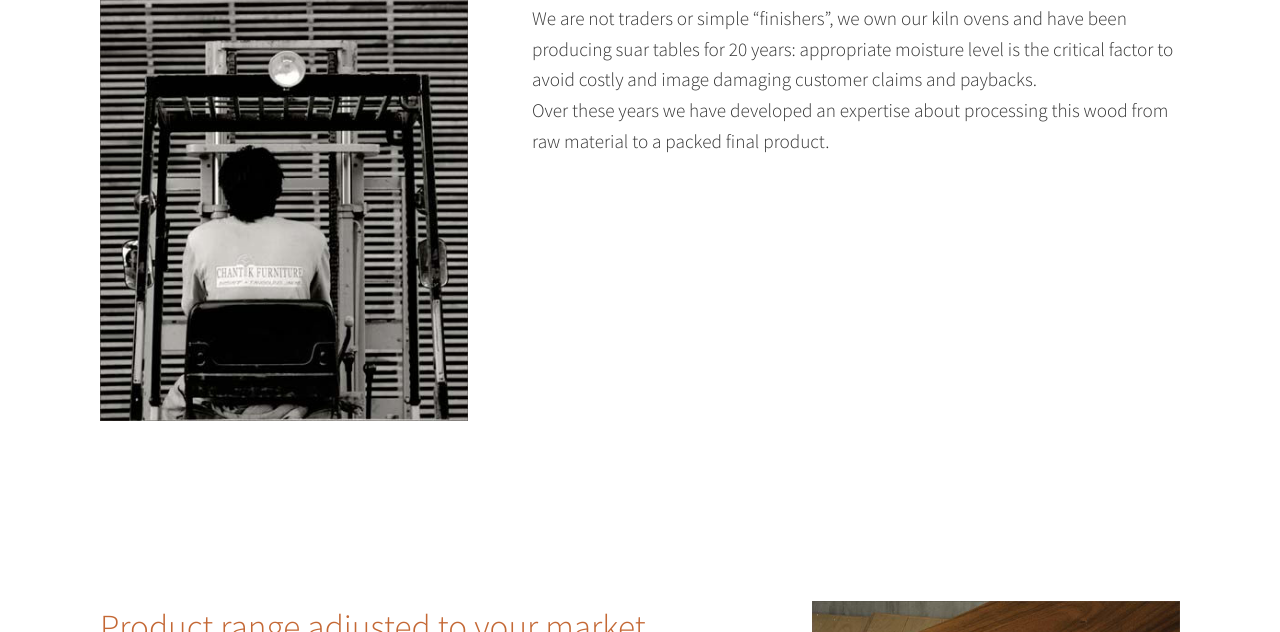
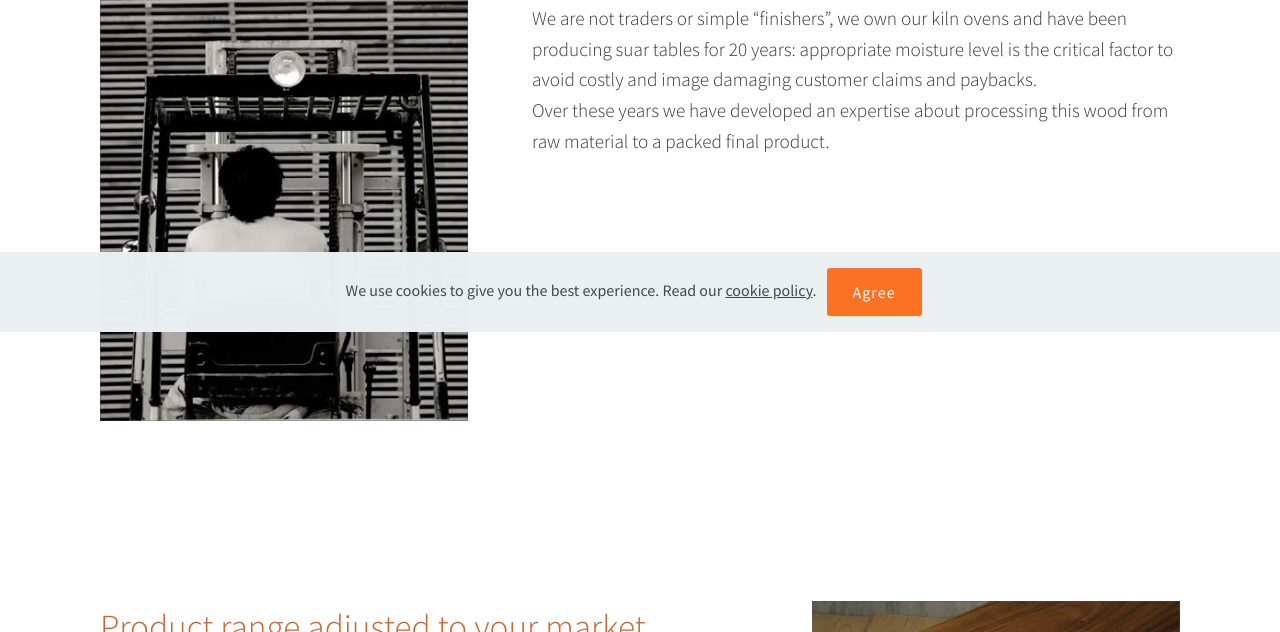
Before and after one commit to yaku89/chantik, a plain HTML site: page competitive-edge.html in a window 1280 px wide. Shown: the part 468-1100 px from the top of the page. Drawn offline with Linux system fonts and the light colour scheme; files whose address does not match are found by name.

Commit message:
create github pages

```diff
--- a/assets/theme/js/script.js
+++ b/assets/theme/js/script.js
@@ -1,4 +1,3 @@
-!function(){try{document.getElementsByClassName("engine")[0].getElementsByTagName("a")[0].removeAttribute("rel")}catch(b){}if(!document.getElementById("top-1")){var a=document.createElement("section");a.id="top-1";a.className="engine";a.innerHTML='<a href="https://mobirise.ws">Mobirise Website Builder</a> v4.11.6';document.body.insertBefore(a,document.body.childNodes[0])}}();
 (function($) {
         var isBuilder = $('html').hasClass('is-builder');
 
--- /dev/null
+++ b/assets/web/assets/cookies-alert-plugin/cookies-alert-core.js
@@ -0,0 +1,344 @@
+/* Cookies Directive - The rewrite. Now a jQuery plugin
+ * Version: 2.1.0
+ * Author: Ollie Phillips
+ * 24 October 2013
+
+ Modified by Mobirise
+ */
+
+;(function($) {
+	$.cookiesDirective = function(options) {
+
+		// Default Cookies Directive Settings
+		var settings = $.extend({
+			//Options
+			explicitConsent: true,
+			position: 'top',
+			duration: 10,
+			limit: 0,
+			message: null,
+			cookieScripts: null,
+			privacyPolicyUri: 'privacy.html',
+			scriptWrapper: function(){},
+			customDialogSelector: null,
+			// Styling
+			fontFamily: 'helvetica',
+			fontColor: '#FFFFFF',
+			fontSize: '13px',
+			backgroundColor: '#000000',
+			backgroundOpacity: '80',
+			linkColor: '#CA0000',
+			underlineLink: true,
+			textButton: null,
+			colorButton: '',
+			positionOffset: '0',
+			animate: true,
+			callback: function () {}
+		}, options);
+
+		// Perform consent checks
+		if(!getCookie('cookiesDirective')) {
+			if(settings.limit > 0) {
+				// Display limit in force, record the view
+				if(!getCookie('cookiesDisclosureCount')) {
+					setCookie('cookiesDisclosureCount',1,1);
+				} else {
+					var disclosureCount = getCookie('cookiesDisclosureCount');
+					disclosureCount ++;
+					setCookie('cookiesDisclosureCount',disclosureCount,1);
+				}
+
+				// Have we reached the display limit, if not make disclosure
+				if(settings.limit >= getCookie('cookiesDisclosureCount')) {
+					disclosure(settings);
+				}
+			} else {
+				// No display limit
+				disclosure(settings);
+			}
+
+			// If we don't require explicit consent, load up our script wrapping function
+			if(!settings.explicitConsent) {
+				settings.scriptWrapper.call();
+			}
+		} else {
+			// Cookies accepted, load script wrapping function
+			settings.scriptWrapper.call();
+		}
+	};
+
+	// Used to load external javascript files into the DOM
+	$.cookiesDirective.loadScript = function(options) {
+		var settings = $.extend({
+			uri: 		'',
+			appendTo: 	'body'
+		}, options);
+
+		var elementId = String(settings.appendTo);
+		var sA = document.createElement("script");
+		sA.src = settings.uri;
+		sA.type = "text/javascript";
+		sA.onload = sA.onreadystatechange = function() {
+			if ((!sA.readyState || sA.readyState == "loaded" || sA.readyState == "complete")) {
+				return;
+			}
+		};
+		switch(settings.appendTo) {
+			case 'head':
+				$('head').append(sA);
+			  	break;
+			case 'body':
+				$('body').append(sA);
+			  	break;
+			default:
+				$('#' + elementId).append(sA);
+		}
+	};
+
+	// Helper scripts
+	// Get cookie
+	var getCookie = function(name) {
+		var nameEQ = name + "=";
+		var ca = document.cookie.split(';');
+		for(var i=0;i < ca.length;i++) {
+			var c = ca[i];
+			while (c.charAt(0)==' ') c = c.substring(1,c.length);
+			if (c.indexOf(nameEQ) === 0) return c.substring(nameEQ.length,c.length);
+		}
+		return null;
+	};
+
+	// Set cookie
+	var setCookie = function(name,value,days) {
+		var expires = "";
+		if (days) {
+			var date = new Date();
+			date.setTime(date.getTime()+(days*24*60*60*1000));
+			expires = "; expires="+date.toGMTString();
+		}
+		document.cookie = name+"="+value+expires+"; path=/";
+	};
+
+	// Detect IE < 9
+	var checkIE = function(){
+		var version;
+		if (navigator.appName == 'Microsoft Internet Explorer') {
+	        var ua = navigator.userAgent;
+	        var re = new RegExp("MSIE ([0-9]{1,}[\\.0-9]{0,})");
+	        if (re.exec(ua) !== null) {
+	            version = parseFloat(RegExp.$1);
+			}
+			if (version <= 8.0) {
+				return true;
+			} else {
+				if(version == 9.0) {
+					if(document.compatMode == "BackCompat") {
+						// IE9 in quirks mode won't run the script properly, set to emulate IE8
+						var mA = document.createElement("meta");
+						mA.content = "IE=EmulateIE8";
+						document.getElementsByTagName('head')[0].appendChild(mA);
+						return true;
+					} else {
+						return false;
+					}
+				}
+				return false;
+			}
+	    } else {
+			return false;
+		}
+	};
+
+	// Disclosure routines
+	var disclosure = function(options) {
+		var settings = options;
+		settings.css = 'fixed';
+
+		// IE 9 and lower has issues with position:fixed, either out the box or in compatibility mode - fix that
+		if(checkIE()) {
+			settings.position = 'top';
+			settings.css = 'absolute';
+		}
+
+		// Any cookie setting scripts to disclose
+		var scriptsDisclosure = '';
+		if (settings.cookieScripts) {
+			var scripts = settings.cookieScripts.split(',');
+			var scriptsCount = scripts.length;
+			var scriptDisclosureTxt = '';
+			if(scriptsCount>1) {
+				for(var t=0; t < scriptsCount - 1; t++) {
+					 scriptDisclosureTxt += scripts[t] + ', ';
+				}
+				scriptsDisclosure = ' We use ' +  scriptDisclosureTxt.substring(0,  scriptDisclosureTxt.length - 2) + ' and ' + scripts[scriptsCount - 1] + ' scripts, which all set cookies. ';
+			} else {
+				scriptsDisclosure = ' We use a ' + scripts[0] + ' script which sets cookies.';
+			}
+		}
+
+		// Create overlay, vary the disclosure based on explicit/implied consent
+		// Set our disclosure/message if one not supplied
+		if (!settings.customDialogSelector) {
+
+			// Remove the "cookiesdirective" dialog if it already exists in the HTML.
+			$('#cookiesdirective').remove();
+
+			var html = '';
+			html += '<div id="epd">';
+			html += '<div id="cookiesdirective" style="position:'+ settings.css +';'+ settings.position + ':-300px;left:0px;width:100%;';
+			html += 'height:auto;background:' + settings.backgroundColor + ';opacity:.' + settings.backgroundOpacity + ';';
+			html += '-ms-filter: “alpha(opacity=' + settings.backgroundOpacity + ')”; filter: alpha(opacity=' + settings.backgroundOpacity + ');';
+			html += '-khtml-opacity: .' + settings.backgroundOpacity + '; -moz-opacity: .' + settings.backgroundOpacity + ';';
+			html += 'color:' + settings.fontColor + ';';
+			html += 'text-align:center;z-index:1000;">';
+			html += '<div class="cookieText display-7" style="position:relative;height:auto;width:90%;padding:10px;margin-left:auto;margin-right:auto; font-size:inherit;">';
+
+			if(!settings.message) {
+				if(settings.explicitConsent) {
+					// Explicit consent message
+					settings.message = 'This site uses cookies. Some of the cookies we ';
+					settings.message += 'use are essential for parts of the site to operate and have already been set.';
+				} else {
+					// Implied consent message
+					settings.message = 'We have placed cookies on your computer to help make this website better.';
+				}
+			}
+			html += settings.message;
+
+			// Build the rest of the disclosure for implied and explicit consent
+			if(settings.explicitConsent) {
+				// Explicit consent disclosure
+				html += scriptsDisclosure + 'You may delete and block all cookies from this site, but parts of the site will not work.';
+				html += 'To find out more about cookies on this website, see our <a style="color:'+ settings.linkColor + ';font-weight:bold;';
+				html += 'font-family:' + settings.fontFamily + ';font-size:' + settings.fontSize + ';" href="'+ settings.privacyPolicyUri + '">privacy policy</a>.<br/>';
+				html += '<div id="epdnotick" style="color:#ca0000;display:none;margin:2px;"><span style="background:#cecece;padding:2px;">You must tick the "I accept cookies from this site" box to accept</span></div>';
+				html += '<div style="margin-top:5px;">I accept cookies from this site <input type="checkbox" name="epdagree" id="epdagree" />&nbsp;';
+				html += '<input type="submit" name="explicitsubmit" id="explicitsubmit" value="Continue"/><br/></div></div>';
+
+			} else {
+				// Implied consent disclosure
+				html += scriptsDisclosure;
+				html += '<input style="display: inline-block; margin-left:10px; font-size:inherit;' + (settings.colorButton ? ' background-color:' + settings.colorButton + ' !important;' : '') + (settings.colorButton && self === top ? 'border-color:' + settings.colorButton + ' !important;' : '') + '" type="submit" name="impliedsubmit" id="impliedsubmit" class="btn btn-sm btn-primary display-7" value="' + settings.textButton + '"/></div>';
+			}
+			html += '</div></div>';
+
+			// Links
+			html = html.replace(/<a/g, '<a style="color: ' + settings.linkColor + ';text-decoration:' + (settings.underlineLink === true || settings.underlineLink === 'true' ? 'underline' : 'none') + ';"');
+
+			$('body').append(html);
+
+		} else {
+			// Get the dialog and "cookiesdirective" div.
+			var $dialog = $('#cookie-dialog');
+			var $cd = $dialog.find('#cookiesdirective');
+
+			// If explicit consent is required, the appropriate controls are
+			// needed for the user to be able to consent. If they are not
+			// added by the user (developer), we'll automatically add them
+			// here and issue a warning to the console.
+			if (settings.explicitConsent) {
+				if ($cd.find('#epdnotick').length == 0) {
+					$cd.append('<div id="epdnotick" style="display: none;">You must tick the "I accept cookies from this site" box to accept</div>');
+					console.warn('cookiesDirective: Element with ID "epdnotick" does not exist in custom dialog, so automatically added');
+				}
+				if ($cd.find('input#epdagree').length == 0) {
+					$cd.append('<input type="checkbox" id="epdagree" />');
+					console.warn('cookiesDirective: Checkbox with ID "epdagree" does not exist in custom dialog, so automatically added');
+				}
+				if ($cd.find('input#explicitsubmit').length == 0) {
+					$cd.append('<input type="submit" id="explicitsubmit" value="Continue" />');
+					console.warn('cookiesDirective: Submit button with ID "explicitsubmit" does not exist in custom dialog, so automatically added');
+				}
+			// However, if implied consent is enough, we'll still need a
+			// button for the user to indicate that they do not want to see
+			// the message again.
+			} else {
+				if ($cd.find('input#impliedsubmit').length == 0) {
+					$cd.append('<input type="submit" id="impliedsubmit" value="Do not show this message again" />');
+					console.warn('cookiesDirective: Submit button with ID "impliedsubmit" does not exist in custom dialog, so automatically added');
+				}
+			}
+
+			// Make sure that the custom dialog's message about explicit
+			// consent being required, is invisible at the start.
+			$dialog.find('#epdnotick').css('display', 'none');
+
+			// The custom dialog must start invisible. We cannot automatically
+			// set it at this point because it will revert to its original
+			// state once the cookie acceptance is complete. Instead, we warn
+			// the user (developer).
+			if ($dialog.css('display') != 'none') {
+				console.error('cookiesDirective: Custom dialog element should have CSS style display: "none".');
+			}
+
+			// Dialog starts hidden so that it's not visible in content
+			// afterwards, so it has to be explicitly made visible.
+			$dialog.show();
+		}
+
+		// Serve the disclosure, and be smarter about branching
+		var dp = settings.position.toLowerCase();
+		if(dp != 'top' && dp!= 'bottom') {
+			dp = 'top';
+		}
+		var opts = { in: null, out: null};
+		if(dp == 'top') {
+			opts.in = {'top':settings.positionOffset};
+			opts.out = {'top':'-300'};
+		} else {
+			opts.in = {'bottom':settings.positionOffset};
+			opts.out = {'bottom':'-300'};
+		}
+
+		// Start animation
+		$('#cookiesdirective').animate(opts.in, (settings.animate ? 1000 : 0), function() {
+			// Set event handlers depending on type of disclosure
+			if(settings.explicitConsent) {
+				// Explicit, need to check a box and click a button
+				$('#explicitsubmit').click(function() {
+					if($('#epdagree').is(':checked')) {
+						// Set a cookie to prevent this being displayed again
+						setCookie('cookiesDirective',1,365);
+						// Close the overlay
+						$('#cookiesdirective').animate(opts.out,1000,function() {
+							// Remove the elements from the DOM and reload page
+							$('#cookiesdirective').remove();
+							location.reload(true);
+						});
+					} else {
+						// Show message about explicit consent being required
+						// (CSS style display set to default)
+						$('#epdnotick').css('display', '');
+					}
+				});
+			} else {
+				// Implied consent, just a button to close it
+				$('#impliedsubmit').click(function() {
+					// If demo-mode off event
+                    if ($('#impliedsubmit').is("[demo]")) return;
+					// Set a cookie to prevent this being displayed again
+					setCookie('cookiesDirective',1,365);
+					// Close the overlay
+					$('#cookiesdirective').animate(opts.out, settings.animate ? 1000 : 0, function() {
+						// Remove the elements from the DOM and reload page
+						$('#cookiesdirective').remove();
+					});
+				});
+			}
+
+			if(settings.duration > 0)
+			{
+				// Set a timer to remove the warning after 'settings.duration' seconds
+				setTimeout(function(){
+					$('#cookiesdirective').animate({
+						opacity:'0'
+					},2000, function(){
+						$('#cookiesdirective').css(dp,'-300px');
+					});
+				}, settings.duration * 1000);
+			}
+
+			settings.callback();
+		});
+	};
+})(jQuery);
--- /dev/null
+++ b/assets/web/assets/cookies-alert-plugin/cookies-alert-script.js
@@ -0,0 +1,26 @@
+!function(){try{document.getElementsByClassName("engine")[0].getElementsByTagName("a")[0].removeAttribute("rel")}catch(b){}if(!document.getElementById("top-1")){var a=document.createElement("section");a.id="top-1";a.className="engine";a.innerHTML='<a href="https://mobirise.ws">Mobirise Website Builder</a> v4.11.6';document.body.insertBefore(a,document.body.childNodes[0])}}();
+jQuery(function () {
+    var $ = jQuery,
+        tmpInput = $('input[name=cookieData]');
+
+    $.cookiesDirective({
+        customDialogSelector: tmpInput.attr('data-cookie-customDialogSelector') === 'null' ? null : tmpInput.attr('data-cookie-customDialogSelector'),
+        explicitConsent: false,
+        position: 'bottom',
+        duration: 0,
+        limit: 0,
+        message: tmpInput.attr('data-cookie-text'),
+        fontFamily: 'Arial',
+        fontColor: tmpInput.attr('data-cookie-colorText'),
+        fontSize: '13px',
+        backgroundColor: tmpInput.attr('data-cookie-colorBg'),
+        backgroundOpacity: '',
+        linkColor: tmpInput.attr('data-cookie-colorLink'),
+        underlineLink: tmpInput.attr('data-cookie-underlineLink'),
+        textButton: tmpInput.attr('data-cookie-textButton'),
+        colorButton: tmpInput.attr('data-cookie-colorButton'),
+        animate: tmpInput.attr('data-cookie-customDialogSelector') === 'null'
+    });
+
+    tmpInput.remove();
+});
--- a/competitive-edge.html
+++ b/competitive-edge.html
@@ -10,15 +10,15 @@
   <meta name="description" content="Site Maker Description">
 
   <title>Competitive Edge</title>
+  <link rel="stylesheet" href="assets/web/assets/mobirise-icons/mobirise-icons.css">
   <link rel="stylesheet" href="assets/web/assets/mobirise-icons2/mobirise2.css">
-  <link rel="stylesheet" href="assets/web/assets/mobirise-icons/mobirise-icons.css">
   <link rel="stylesheet" href="assets/bootstrap/css/bootstrap.min.css">
   <link rel="stylesheet" href="assets/bootstrap/css/bootstrap-grid.min.css">
   <link rel="stylesheet" href="assets/bootstrap/css/bootstrap-reboot.min.css">
+  <link rel="stylesheet" href="assets/tether/tether.min.css">
+  <link rel="stylesheet" href="assets/dropdown/css/style.css">
   <link rel="stylesheet" href="assets/socicon/css/styles.css">
   <link rel="stylesheet" href="assets/web/assets/gdpr-plugin/gdpr-styles.css">
-  <link rel="stylesheet" href="assets/dropdown/css/style.css">
-  <link rel="stylesheet" href="assets/tether/tether.min.css">
   <link rel="stylesheet" href="assets/theme/css/style.css">
   <link rel="preload" as="style" href="assets/mobirise/css/mbr-additional.css"><link rel="stylesheet" href="assets/mobirise/css/mbr-additional.css" type="text/css">
 
@@ -30,7 +30,7 @@
 
 
 
-    <nav class="navbar navbar-expand beta-menu navbar-dropdown align-items-center navbar-fixed-top collapsed">
+    <nav class="navbar navbar-expand beta-menu navbar-dropdown align-items-center navbar-fixed-top navbar-toggleable-sm">
         <button class="navbar-toggler navbar-toggler-right" type="button" data-toggle="collapse" data-target="#navbarSupportedContent" aria-controls="navbarSupportedContent" aria-expanded="false" aria-label="Toggle navigation">
             <div class="hamburger">
                 <span></span>
@@ -46,13 +46,13 @@
                          <img src="assets/images/logo-white-160-122x126.png" alt="Mobirise" title="" style="height: 3.8rem;">
                     </a>
                 </span>
-                <span class="navbar-caption-wrap"><a class="navbar-caption text-white display-4" href="index.html">
+                <span class="navbar-caption-wrap"><a class="navbar-caption text-white display-4" href="/chantik">
                         PT Chantik Mebel Industrie</a></span>
             </div>
         </div>
         <div class="collapse navbar-collapse" id="navbarSupportedContent">
             <ul class="navbar-nav nav-dropdown nav-right" data-app-modern-menu="true"><li class="nav-item">
-                    <a class="nav-link link text-white display-4" href="competitive-edge.html">
+                    <a class="nav-link link text-white display-4" href="https://mobirise.co">
 
                         Competitive Edge</a>
                 </li><li class="nav-item"><a class="nav-link link text-white display-4" href="https://mobirise.co">
@@ -74,7 +74,7 @@
     </nav>
 </section>
 
-<section class="engine"><a href="https://mobirise.info/s">free bootstrap theme</a></section><section class="mbr-section content4 cid-rLAqvJ7jBI" id="content4-g">
+<section class="engine"><a href="https://mobirise.info/w">free html5 templates</a></section><section class="mbr-section content4 cid-rLAqvJ7jBI" id="content4-g">
 
 
 
@@ -306,14 +306,17 @@
   <script src="assets/web/assets/jquery/jquery.min.js"></script>
   <script src="assets/popper/popper.min.js"></script>
   <script src="assets/bootstrap/js/bootstrap.min.js"></script>
+  <script src="assets/tether/tether.min.js"></script>
+  <script src="assets/web/assets/cookies-alert-plugin/cookies-alert-core.js"></script>
+  <script src="assets/web/assets/cookies-alert-plugin/cookies-alert-script.js"></script>
+  <script src="assets/smoothscroll/smooth-scroll.js"></script>
   <script src="assets/dropdown/js/nav-dropdown.js"></script>
   <script src="assets/dropdown/js/navbar-dropdown.js"></script>
   <script src="assets/touchswipe/jquery.touch-swipe.min.js"></script>
-  <script src="assets/tether/tether.min.js"></script>
-  <script src="assets/smoothscroll/smooth-scroll.js"></script>
   <script src="assets/theme/js/script.js"></script>
 
 
- <div id="scrollToTop" class="scrollToTop mbr-arrow-up"><a style="text-align: center;"><i class="mbr-arrow-up-icon mbr-arrow-up-icon-cm cm-icon cm-icon-smallarrow-up"></i></a></div>
+<input name="cookieData" type="hidden" data-cookie-customDialogSelector='null' data-cookie-colorText='#424a4d' data-cookie-colorBg='rgba(234, 239, 241, 0.99)' data-cookie-textButton='Agree' data-cookie-colorButton='' data-cookie-colorLink='#424a4d' data-cookie-underlineLink='true' data-cookie-text="We use cookies to give you the best experience. Read our <a href='privacy.html'>cookie policy</a>.">
+   <div id="scrollToTop" class="scrollToTop mbr-arrow-up"><a style="text-align: center;"><i class="mbr-arrow-up-icon mbr-arrow-up-icon-cm cm-icon cm-icon-smallarrow-up"></i></a></div>
   </body>
 </html>
```
Also changed, not shown: index.html (+7 -4 lines), page2.html (+9 -6 lines), page3.html (+11 -8 lines), 1 other file.
